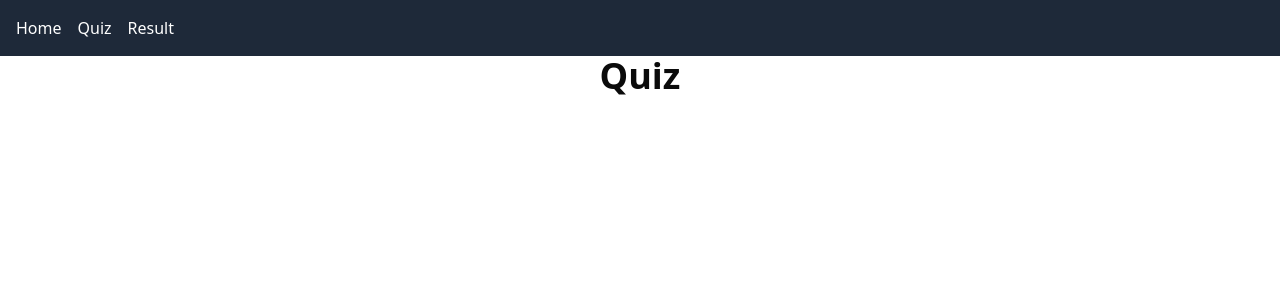
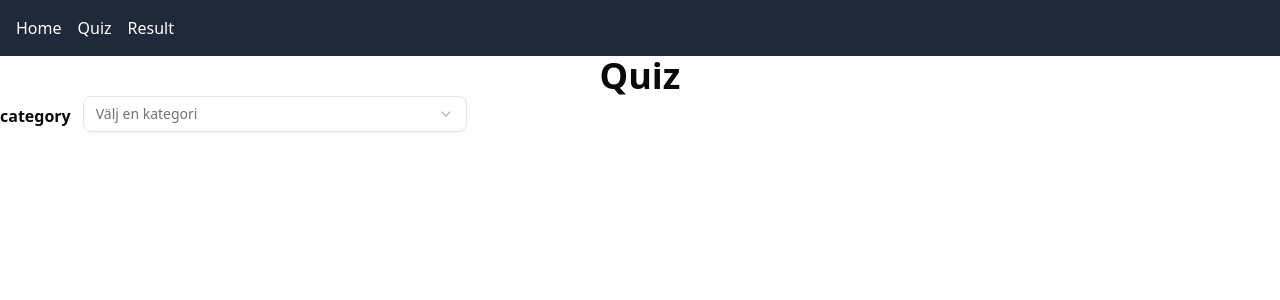
Before and after one commit to S1monG/quizapp, a React (Vite) app: page /quiz in a window 1280 px wide. Shown: the top 300 px of the page. Built offline with nearby package versions, Linux system fonts and the light colour scheme.

Commit message:
fix config files to handle @ path

```diff
--- a/package.json
+++ b/package.json
@@ -11,6 +11,7 @@
   },
   "dependencies": {
     "@radix-ui/react-label": "^2.1.7",
+    "@radix-ui/react-select": "^2.2.6",
     "@tailwindcss/vite": "^4.1.14",
     "class-variance-authority": "^0.7.1",
     "clsx": "^2.1.1",
@@ -23,6 +24,7 @@
   },
   "devDependencies": {
     "@eslint/js": "^9.36.0",
+    "@types/node": "^24.7.0",
     "@types/react": "^19.2.2",
     "@types/react-dom": "^19.1.9",
     "@vitejs/plugin-react": "^5.0.4",
--- a/src/components/FetchQuizForm.tsx
+++ b/src/components/FetchQuizForm.tsx
@@ -1,6 +1,12 @@
 import type { QuizData } from "../types/QuizTypes"
+import { Label } from "./ui/label"
+import { categories, type Category } from "../types/QuizTypes"
+import { useState } from "react"
+import { Select, SelectContent, SelectGroup, SelectItem, SelectTrigger, SelectValue } from "./ui/select"
 
 function FetchQuizForm() {
+
+    const [category, setCategory] = useState<Category | "">("")
 
     const fetchQuiz = async () => {
         const res = await fetch("https://opentdb.com/api.php?amount=10")
@@ -10,7 +16,25 @@
 
     return (
         <form className="flex flex-col gap-4">
-
+            <Label>
+                <span className="text-base font-semibold -mb-1 mr-1">category</span>
+                <Select name="category" value={category} onValueChange={setCategory}>
+                    <SelectTrigger className="w-sm">
+                        <SelectValue placeholder="Välj en kategori" />
+                    </SelectTrigger>
+                    <SelectContent>
+                        <SelectGroup>
+                            {categories.map(category => (
+                                <SelectItem value={category} key={category}>
+                                    {category}
+                                </SelectItem>
+                            ))}
+                        </SelectGroup>
+                    </SelectContent>
+                </Select>
+            </Label>
         </form>
     )
 }
+
+export default FetchQuizForm
--- a/src/components/QuizView.tsx
+++ b/src/components/QuizView.tsx
@@ -1,9 +1,13 @@
 import type { QuizData } from "../types/QuizTypes"
+import FetchQuizForm from "./FetchQuizForm"
 
 function QuizView() {
 
     return (
-        <h1 className="text-4xl font-bold text-center">Quiz</h1>
+        <>
+            <h1 className="text-4xl font-bold text-center">Quiz</h1>
+            <FetchQuizForm />
+        </>
     )
 }
 
--- /dev/null
+++ b/src/components/ui/select.tsx
@@ -0,0 +1,185 @@
+import * as React from "react"
+import * as SelectPrimitive from "@radix-ui/react-select"
+import { CheckIcon, ChevronDownIcon, ChevronUpIcon } from "lucide-react"
+
+import { cn } from "@/lib/utils"
+
+function Select({
+  ...props
+}: React.ComponentProps<typeof SelectPrimitive.Root>) {
+  return <SelectPrimitive.Root data-slot="select" {...props} />
+}
+
+function SelectGroup({
+  ...props
+}: React.ComponentProps<typeof SelectPrimitive.Group>) {
+  return <SelectPrimitive.Group data-slot="select-group" {...props} />
+}
+
+function SelectValue({
+  ...props
+}: React.ComponentProps<typeof SelectPrimitive.Value>) {
+  return <SelectPrimitive.Value data-slot="select-value" {...props} />
+}
+
+function SelectTrigger({
+  className,
+  size = "default",
+  children,
+  ...props
+}: React.ComponentProps<typeof SelectPrimitive.Trigger> & {
+  size?: "sm" | "default"
+}) {
+  return (
+    <SelectPrimitive.Trigger
+      data-slot="select-trigger"
+      data-size={size}
+      className={cn(
+        "border-input data-[placeholder]:text-muted-foreground [&_svg:not([class*='text-'])]:text-muted-foreground focus-visible:border-ring focus-visible:ring-ring/50 aria-invalid:ring-destructive/20 dark:aria-invalid:ring-destructive/40 aria-invalid:border-destructive dark:bg-input/30 dark:hover:bg-input/50 flex w-fit items-center justify-between gap-2 rounded-md border bg-transparent px-3 py-2 text-sm whitespace-nowrap shadow-xs transition-[color,box-shadow] outline-none focus-visible:ring-[3px] disabled:cursor-not-allowed disabled:opacity-50 data-[size=default]:h-9 data-[size=sm]:h-8 *:data-[slot=select-value]:line-clamp-1 *:data-[slot=select-value]:flex *:data-[slot=select-value]:items-center *:data-[slot=select-value]:gap-2 [&_svg]:pointer-events-none [&_svg]:shrink-0 [&_svg:not([class*='size-'])]:size-4",
+        className
+      )}
+      {...props}
+    >
+      {children}
+      <SelectPrimitive.Icon asChild>
+        <ChevronDownIcon className="size-4 opacity-50" />
+      </SelectPrimitive.Icon>
+    </SelectPrimitive.Trigger>
+  )
+}
+
+function SelectContent({
+  className,
+  children,
+  position = "popper",
+  align = "center",
+  ...props
+}: React.ComponentProps<typeof SelectPrimitive.Content>) {
+  return (
+    <SelectPrimitive.Portal>
+      <SelectPrimitive.Content
+        data-slot="select-content"
+        className={cn(
+          "bg-popover text-popover-foreground data-[state=open]:animate-in data-[state=closed]:animate-out data-[state=closed]:fade-out-0 data-[state=open]:fade-in-0 data-[state=closed]:zoom-out-95 data-[state=open]:zoom-in-95 data-[side=bottom]:slide-in-from-top-2 data-[side=left]:slide-in-from-right-2 data-[side=right]:slide-in-from-left-2 data-[side=top]:slide-in-from-bottom-2 relative z-50 max-h-(--radix-select-content-available-height) min-w-[8rem] origin-(--radix-select-content-transform-origin) overflow-x-hidden overflow-y-auto rounded-md border shadow-md",
+          position === "popper" &&
+            "data-[side=bottom]:translate-y-1 data-[side=left]:-translate-x-1 data-[side=right]:translate-x-1 data-[side=top]:-translate-y-1",
+          className
+        )}
+        position={position}
+        align={align}
+        {...props}
+      >
+        <SelectScrollUpButton />
+        <SelectPrimitive.Viewport
+          className={cn(
+            "p-1",
+            position === "popper" &&
+              "h-[var(--radix-select-trigger-height)] w-full min-w-[var(--radix-select-trigger-width)] scroll-my-1"
+          )}
+        >
+          {children}
+        </SelectPrimitive.Viewport>
+        <SelectScrollDownButton />
+      </SelectPrimitive.Content>
+    </SelectPrimitive.Portal>
+  )
+}
+
+function SelectLabel({
+  className,
+  ...props
+}: React.ComponentProps<typeof SelectPrimitive.Label>) {
+  return (
+    <SelectPrimitive.Label
+      data-slot="select-label"
+      className={cn("text-muted-foreground px-2 py-1.5 text-xs", className)}
+      {...props}
+    />
+  )
+}
+
+function SelectItem({
+  className,
+  children,
+  ...props
+}: React.ComponentProps<typeof SelectPrimitive.Item>) {
+  return (
+    <SelectPrimitive.Item
+      data-slot="select-item"
+      className={cn(
+        "focus:bg-accent focus:text-accent-foreground [&_svg:not([class*='text-'])]:text-muted-foreground relative flex w-full cursor-default items-center gap-2 rounded-sm py-1.5 pr-8 pl-2 text-sm outline-hidden select-none data-[disabled]:pointer-events-none data-[disabled]:opacity-50 [&_svg]:pointer-events-none [&_svg]:shrink-0 [&_svg:not([class*='size-'])]:size-4 *:[span]:last:flex *:[span]:last:items-center *:[span]:last:gap-2",
+        className
+      )}
+      {...props}
+    >
+      <span className="absolute right-2 flex size-3.5 items-center justify-center">
+        <SelectPrimitive.ItemIndicator>
+          <CheckIcon className="size-4" />
+        </SelectPrimitive.ItemIndicator>
+      </span>
+      <SelectPrimitive.ItemText>{children}</SelectPrimitive.ItemText>
+    </SelectPrimitive.Item>
+  )
+}
+
+function SelectSeparator({
+  className,
+  ...props
+}: React.ComponentProps<typeof SelectPrimitive.Separator>) {
+  return (
+    <SelectPrimitive.Separator
+      data-slot="select-separator"
+      className={cn("bg-border pointer-events-none -mx-1 my-1 h-px", className)}
+      {...props}
+    />
+  )
+}
+
+function SelectScrollUpButton({
+  className,
+  ...props
+}: React.ComponentProps<typeof SelectPrimitive.ScrollUpButton>) {
+  return (
+    <SelectPrimitive.ScrollUpButton
+      data-slot="select-scroll-up-button"
+      className={cn(
+        "flex cursor-default items-center justify-center py-1",
+        className
+      )}
+      {...props}
+    >
+      <ChevronUpIcon className="size-4" />
+    </SelectPrimitive.ScrollUpButton>
+  )
+}
+
+function SelectScrollDownButton({
+  className,
+  ...props
+}: React.ComponentProps<typeof SelectPrimitive.ScrollDownButton>) {
+  return (
+    <SelectPrimitive.ScrollDownButton
+      data-slot="select-scroll-down-button"
+      className={cn(
+        "flex cursor-default items-center justify-center py-1",
+        className
+      )}
+      {...props}
+    >
+      <ChevronDownIcon className="size-4" />
+    </SelectPrimitive.ScrollDownButton>
+  )
+}
+
+export {
+  Select,
+  SelectContent,
+  SelectGroup,
+  SelectItem,
+  SelectLabel,
+  SelectScrollDownButton,
+  SelectScrollUpButton,
+  SelectSeparator,
+  SelectTrigger,
+  SelectValue,
+}
--- a/src/types/QuizTypes.ts
+++ b/src/types/QuizTypes.ts
@@ -28,6 +28,7 @@
 }
 
 export type Category = keyof typeof CategoryMap
+export const categories: Category[] = Object.keys(CategoryMap) as Category[]
 
 export type QuizData = {
     results : {
--- a/vite.config.ts
+++ b/vite.config.ts
@@ -1,4 +1,5 @@
 import { defineConfig } from 'vite'
+import path from 'path';
 import react from '@vitejs/plugin-react'
 import tailwindcss from '@tailwindcss/vite'
 
@@ -8,4 +9,9 @@
     react(),
     tailwindcss()
   ],
+    resolve: {
+    alias: {
+      '@': path.resolve(__dirname, './src'),
+    },
+  },
 })
```
Also changed, not shown: 1 other file (tests, documents, lock files or other folders).
